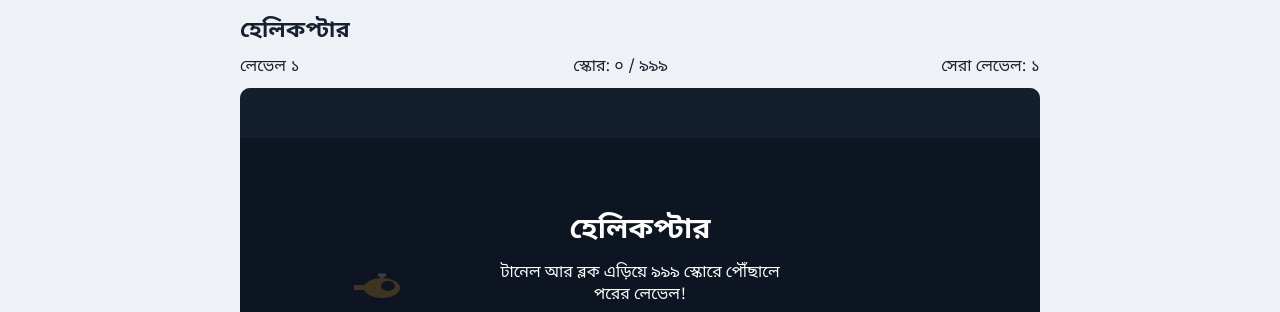
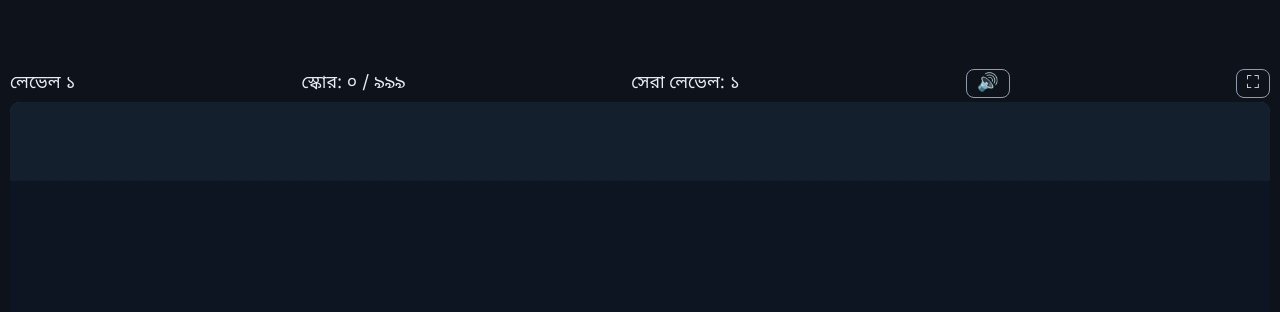
Before and after one commit to coders-rabbi/helicopter-game, a plain HTML site: page play.html in a window 1280 px wide. Shown: the top 312 px of the page. Drawn offline with Linux system fonts and the light colour scheme.

Commit message:
layout change

```diff
--- a/play.html
+++ b/play.html
@@ -37,25 +37,26 @@ button:disabled{opacity:.55;cursor:not-allowed}
 .boost.on{background:#fff;transform:scale(.93)}
 
 /* ===== মোবাইল/টাচ: পুরো স্ক্রিন জুড়ে গেইম ===== */
-@media (pointer:coarse){
-  :root{--bg:#0e131b;--fg:#e8edf4;--muted:#8d9bb0;--sw:100vw;--sh:100vh;--pt:4px;--pb:max(4px,env(safe-area-inset-bottom));--pl:env(safe-area-inset-left);--pr:env(safe-area-inset-right)}
+@media all{
+  :root{--bg:#0e131b;--fg:#e8edf4;--muted:#8d9bb0;--sw:100vw;--sh:100vh;--pt:4px;--pb:max(4px,env(safe-area-inset-bottom));--pl:max(10px,env(safe-area-inset-left));--pr:max(10px,env(safe-area-inset-right))}
   @supports (height:100dvh){:root{--sh:100dvh}}
   html,body{position:fixed;inset:0;width:100%;height:100%;overflow:hidden;overscroll-behavior:none;touch-action:none;-webkit-user-select:none;user-select:none;-webkit-touch-callout:none}
   body{display:block;padding:0}
   .stage{position:absolute;top:0;left:0;width:var(--sw);height:var(--sh);max-width:none;gap:4px;align-items:center;justify-content:center;padding:var(--pt) var(--pr) var(--pb) var(--pl)}
   h1,.hint{display:none}
   .hud,.frame{width:min(100%,calc((var(--sh) - var(--pt) - var(--pb) - 40px) * 2))}
-  .hud{flex-wrap:nowrap;align-items:center;font-size:.78rem;gap:6px;white-space:nowrap}
-  .hud button{padding:2px 9px;font-size:.8rem;border-width:1px}
-  .boost{display:block}
+  .hud{flex-wrap:nowrap;align-items:center;font-size:clamp(.78rem,2.2vmin,1.25rem);gap:6px;white-space:nowrap}
+  .hud button{padding:2px 10px;font-size:clamp(.8rem,2.2vmin,1.25rem);border-width:1px}
+  .boost{display:block;width:clamp(70px,12vmin,120px);height:clamp(70px,12vmin,120px);font-size:clamp(.85rem,2vmin,1.2rem)}
   .overlay{gap:6px;padding:8px}
-  .overlay h2{font-size:1.25rem}
-  .overlay p{font-size:.85rem}
-  .overlay button{padding:7px 16px}
+  .overlay{gap:clamp(6px,1.6vmin,16px)}
+  .overlay h2{font-size:clamp(1.25rem,4.5vmin,2.6rem)}
+  .overlay p{font-size:clamp(.85rem,2.4vmin,1.4rem);max-width:48ch}
+  .overlay button{padding:clamp(7px,1.4vmin,14px) clamp(16px,3vmin,32px);font-size:clamp(1rem,2.4vmin,1.4rem)}
 }
 /* খাড়া (portrait) ফোনে গেইম ৯০° ঘুরিয়ে পুরো স্ক্রিনে বসে, ফোন ঘোরাতে হয় না */
 @media (pointer:coarse) and (orientation:portrait){
-  :root{--sw:100vh;--sh:100vw;--pt:4px;--pb:4px;--pl:env(safe-area-inset-top);--pr:env(safe-area-inset-bottom)}
+  :root{--sw:100vh;--sh:100vw;--pt:4px;--pb:4px;--pl:max(10px,env(safe-area-inset-top));--pr:max(10px,env(safe-area-inset-bottom))}
   @supports (height:100dvh){:root{--sw:100dvh}}
   .stage{left:100vw;transform-origin:0 0;transform:rotate(90deg)}
 }
@@ -470,7 +471,7 @@ function playCrash() {
 }
 
 function paintMute() {
-  muteBtn.textContent = TOUCH ? (muted ? "🔇" : "🔊") : (muted ? "🔇 সাউন্ড বন্ধ" : "🔊 সাউন্ড চালু");
+  muteBtn.textContent = muted ? "🔇" : "🔊";
   muteBtn.setAttribute("aria-pressed", String(muted));
 }
 
@@ -505,7 +506,7 @@ class Game {
   showStart() {
     showOverlay({
       title: "হেলিকপ্টার",
-      text: `টানেল আর ব্লক এড়িয়ে ${bn(TARGET)} স্কোরে পৌঁছালে পরের লেভেল!` + (TOUCH ? "\nস্ক্রিনের ওপর/নিচের অর্ধেক ছুঁয়ে ধরুন। ডানের বুস্ট বাটনে স্পিড বাড়ে।" : ""),
+      text: `টানেল আর ব্লক এড়িয়ে ${bn(TARGET)} স্কোরে পৌঁছালে পরের লেভেল!` + (TOUCH ? "\nস্ক্রিনের ওপর/নিচের অর্ধেক ছুঁয়ে ধরুন। ডানের বুস্ট বাটনে স্পিড বাড়ে।" : "\n↑ ↓ (বা W / S) দিয়ে ওঠানামা, Space চেপে ধরলে বুস্ট।"),
       primary: { label: "শুরু করুন", action: () => this.startLevel(1) },
     });
   }
@@ -588,14 +589,19 @@ const canvas = document.getElementById("c");
 initInput(canvas, document.getElementById("boost"));
 initAudio();
 
-// ঝকঝকে ছবির জন্য ডিসপ্লে ঘনত্ব অনুযায়ী ক্যানভাস; আঁকার কোড আগের মাপেই চলে
-const dpr = Math.min(window.devicePixelRatio || 1, 2);
-canvas.width = W * dpr;
-canvas.height = H * dpr;
+// স্ক্রিনের আসল মাপ অনুযায়ী ক্যানভাসের রেজোলিউশন (ডেস্কটপে বড় করলেও ঝকঝকে থাকে)
 const ctx = canvas.getContext("2d");
-ctx.setTransform(dpr, 0, 0, dpr, 0, 0);
+function fit() {
+  const dpr = window.devicePixelRatio || 1;
+  const w = Math.min(2400, Math.round(canvas.clientWidth * dpr)) || W;
+  if (canvas.width !== w) { canvas.width = w; canvas.height = Math.round(w / 2); }
+  const k = canvas.width / W;
+  ctx.setTransform(k, 0, 0, k, 0, 0);
+}
+new ResizeObserver(fit).observe(canvas);
+fit();
 
-if (TOUCH) {
+{
   const hud = document.querySelector(".hud");
   hud.appendChild(document.getElementById("mute"));
   if (document.fullscreenEnabled) {           // Android Chrome: ফুলস্ক্রিন + আড়াআড়ি লক
```
